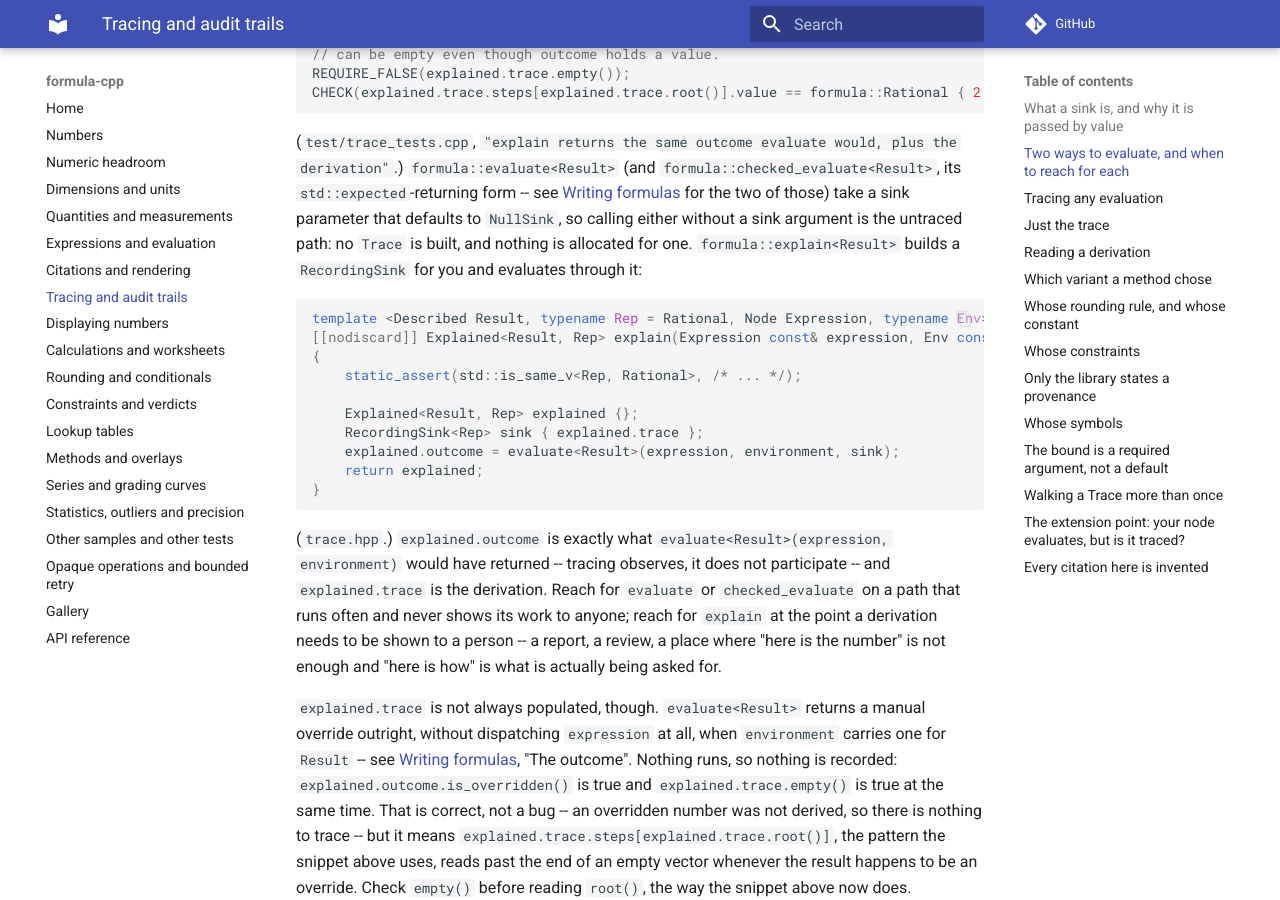
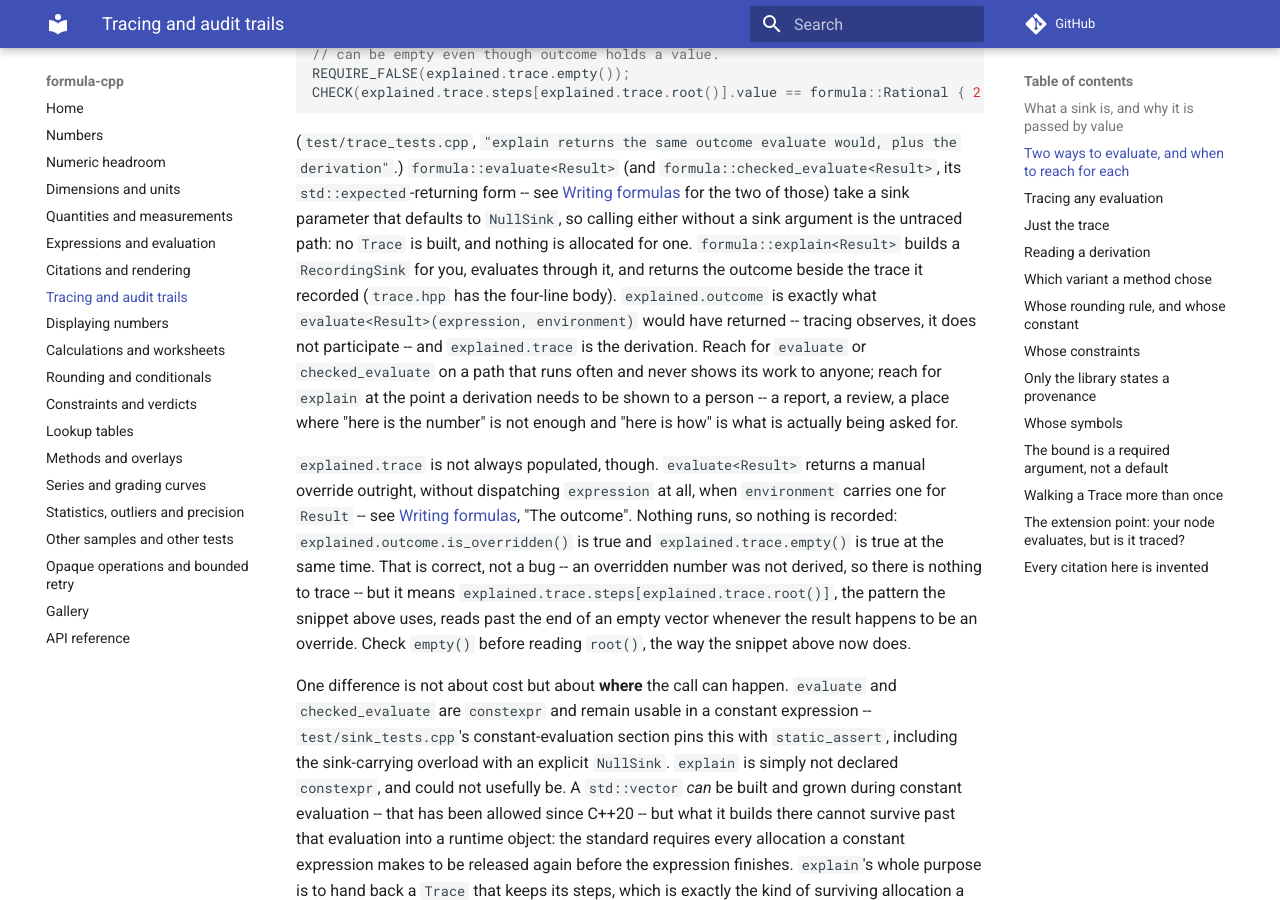
Before and after one commit to LASTRADA-Software/formula-cpp, an MkDocs documentation site: the page built from docs/tracing.md, in a window 1280 px wide and 900 px high, scrolled down 2482 px. Built offline with MkDocs 1.6.1 and Material for MkDocs 9.7.7, drawn with Linux system fonts in a browser that asks for light colours; comment, search, counter and statistics services are not loaded; some of the changed text lies outside the part shown.

Commit message:
docs: drop the stale explain body from the tracing guide and use plain integers in the statistics example
The tracing guide quoted an older body of explain; point at trace.hpp
instead. The double-trace sentence now says it is explain that records
in Rational. sixMasses spells 44 and 40 as integers like its siblings.

Signed-off-by: Christian Parpart <c.parpart@lastrada.net>

````diff
--- a/docs/tracing.md
+++ b/docs/tracing.md
@@ -133,25 +133,12 @@
 [Writing formulas](expressions.md) for the two of those) take a sink
 parameter that defaults to `NullSink`, so calling either without a sink
 argument is the untraced path: no `Trace` is built, and nothing is allocated
-for one. `formula::explain<Result>` builds a `RecordingSink` for you and
-evaluates through it:
-
-```cpp
-template <Described Result, typename Rep = Rational, Node Expression, typename Env>
-[[nodiscard]] Explained<Result, Rep> explain(Expression const& expression, Env const& environment)
-{
-    static_assert(std::is_same_v<Rep, Rational>, /* ... */);
-
-    Explained<Result, Rep> explained {};
-    RecordingSink<Rep> sink { explained.trace };
-    explained.outcome = evaluate<Result>(expression, environment, sink);
-    return explained;
-}
-```
-
-(`trace.hpp`.) `explained.outcome` is exactly what `evaluate<Result>(expression,
-environment)` would have returned -- tracing observes, it does not
-participate -- and `explained.trace` is the derivation. Reach for `evaluate` or
+for one. `formula::explain<Result>` builds a `RecordingSink`
+for you, evaluates through it, and returns the outcome beside the trace it
+recorded (`trace.hpp` has the four-line body). `explained.outcome` is exactly
+what `evaluate<Result>(expression, environment)` would have returned --
+tracing observes, it does not participate -- and `explained.trace` is the
+derivation. Reach for `evaluate` or
 `checked_evaluate` on a path that runs often and never shows its work to
 anyone; reach for `explain` at the point a derivation needs to be shown to a
 person -- a report, a review, a place where "here is the number" is not
@@ -236,7 +223,7 @@
 `explain_series` and `explain_retry` share the shape: `outcome`, then `trace`.
 A failure is in `outcome`, and `trace` holds the steps up to it; a value that
 was typed in rather than derived leaves `trace` empty, as it does for
-`explain`. The sink records in `Rational`, so an evaluation that computes in
+`explain`, which records in `Rational`: an evaluation that computes in
 `double` is traced by calling its `checked_evaluate_si<double>` with your own
 `RecordingSink<double>`.
 
````
Also changed, not shown: 1 other file.
